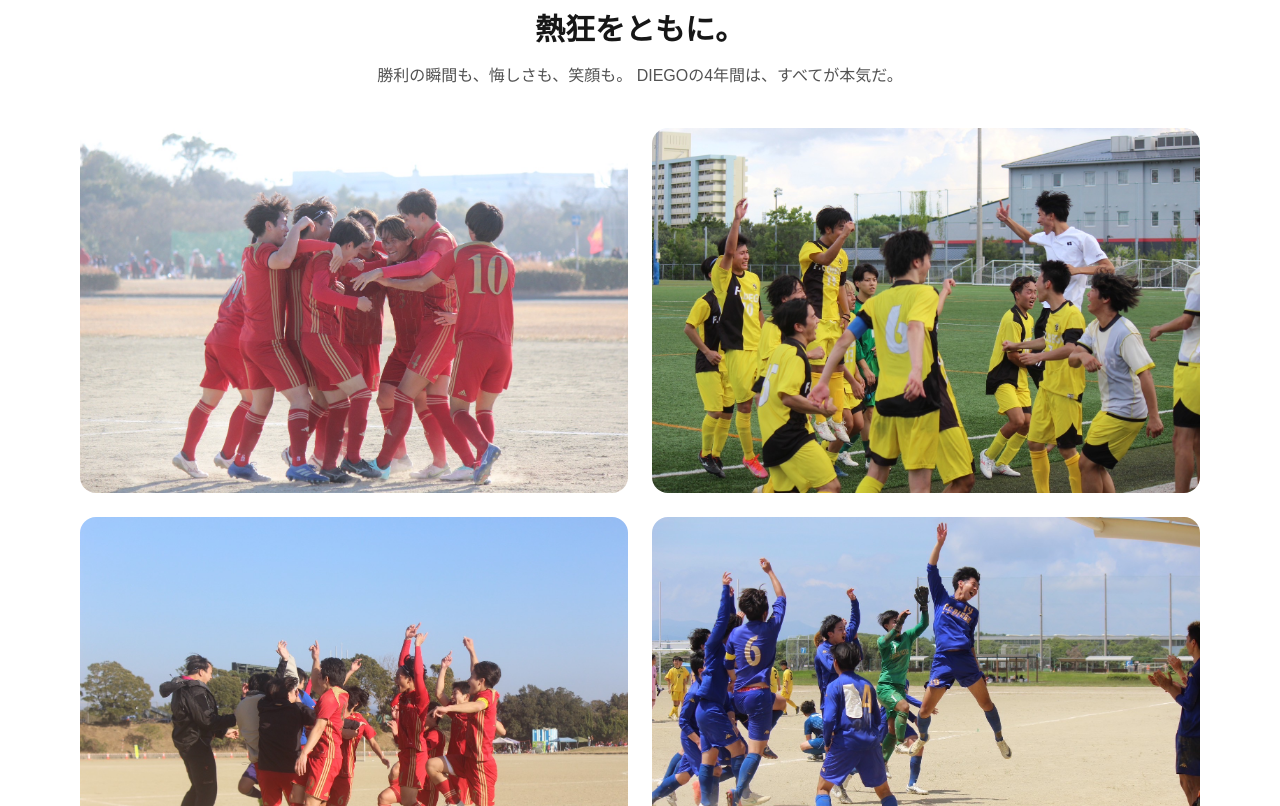
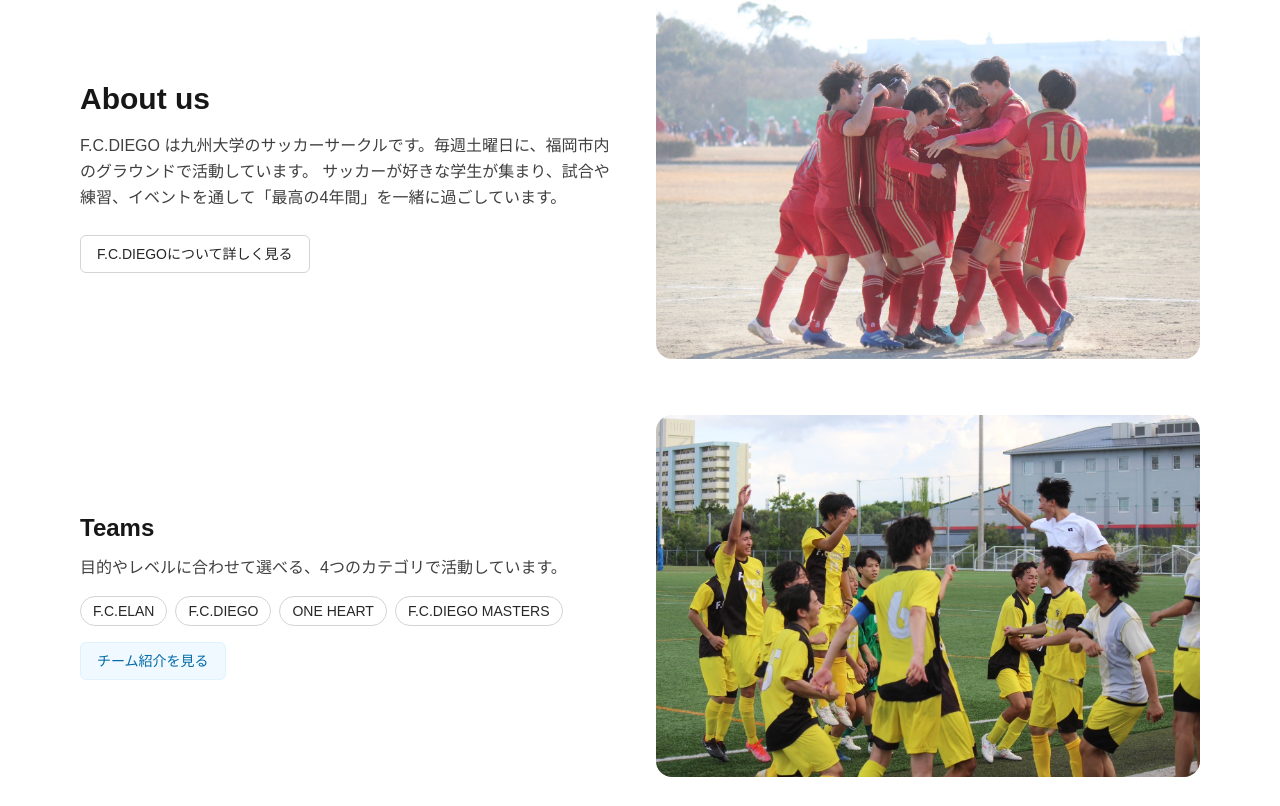
Before and after one commit to ogachan2/fcdiego-site, a Next.js app: page / in a window 1280 px wide. Shown: the part 834-1640 px from the top of the page. Built offline with nearby package versions, Linux system fonts and the light colour scheme.

Commit message:
Top,About構成変更

```diff
--- a/src/app/about/page.tsx
+++ b/src/app/about/page.tsx
@@ -47,8 +47,45 @@ export default function AboutPage() {
           </section>
         </Reveal>
 
+  {/* ===== Emotion Gallery ===== */}
+      <section className="max-w-6xl mx-auto px-4 py-20">
+        <Reveal>
+          <h2 className="text-2xl sm:text-3xl font-semibold text-center">
+            熱狂をともに。
+          </h2>
+        </Reveal>
+
+        <Reveal delay={0.1}>
+          <p className="mt-4 text-center text-neutral-600 text-sm sm:text-base max-w-2xl mx-auto">
+            勝利の瞬間も、悔しさも、笑顔も。DIEGOの4年間は、すべてが本気だ。
+          </p>
+        </Reveal>
+
+        <Reveal delay={0.2}>
+          <div className="mt-10 grid grid-cols-1 sm:grid-cols-2 gap-6">
+            {[
+              "/top/top1.JPEG",
+              "/top/top2.JPEG",
+            ].map((src) => (
+              <div
+                key={src}
+                className="relative aspect-[3/2] overflow-hidden rounded-2xl"
+              >
+                <Image
+                  src={src}
+                  alt="F.C.DIEGO moment"
+                  fill
+                  className="object-cover transition-transform duration-500 hover:scale-105"
+                />
+              </div>
+            ))}
+          </div>
+        </Reveal>
+      </section>
+
+
         {/* Mission / Vision / Value */}
-        <Reveal>
+        {/* <Reveal>
           <section>
             <h2 className="text-3xl font-bold mb-6">Mission / Vision / Value</h2>
             <div className="space-y-4 text-neutral-700">
@@ -63,40 +100,7 @@ export default function AboutPage() {
               </p>
             </div>
           </section>
-        </Reveal>
-
-        {/* Teams */}
-        <Reveal>
-          <section>
-            <h2 className="text-3xl font-bold mb-6">Teams</h2>
-            <div className="grid sm:grid-cols-2 gap-6">
-              <Reveal>
-                <div className="p-6 border rounded-xl hover:shadow-md transition">
-                  <h3 className="font-semibold text-lg">F.C.ELAN</h3>
-                  <p className="text-neutral-600">競技志向のトップカテゴリ</p>
-                </div>
-              </Reveal>
-              <Reveal>
-                <div className="p-6 border rounded-xl hover:shadow-md transition">
-                  <h3 className="font-semibold text-lg">F.C.DIEGO</h3>
-                  <p className="text-neutral-600">バランス重視のメインカテゴリ</p>
-                </div>
-              </Reveal>
-              <Reveal>
-                <div className="p-6 border rounded-xl hover:shadow-md transition">
-                  <h3 className="font-semibold text-lg">ONE HEART</h3>
-                  <p className="text-neutral-600">初心者歓迎の育成カテゴリ</p>
-                </div>
-              </Reveal>
-              <Reveal>
-                <div className="p-6 border rounded-xl hover:shadow-md transition">
-                  <h3 className="font-semibold text-lg">F.C.DIEGO MASTERS</h3>
-                  <p className="text-neutral-600">社会人・OB中心のカテゴリ</p>
-                </div>
-              </Reveal>
-            </div>
-          </section>
-        </Reveal>
+        </Reveal> */}
 
         {/* Activity */}
         <Reveal>
@@ -108,21 +112,6 @@ export default function AboutPage() {
               <li>・メンバー：約150名（九大生・他大学生・マネージャー）</li>
               <li>・特徴：競技と自由の両立／学生主体の運営体制</li>
             </ul>
-          </section>
-        </Reveal>
-
-        {/* Highlights */}
-        <Reveal>
-          <section>
-            <h2 className="text-3xl font-bold mb-6">Highlights</h2>
-            <p className="text-neutral-700">
-              同好会選手権 九州大会準優勝（2024）／全国大会ベスト16・総合11位などの実績。過去には2年連続で全国大会準優勝。
-              詳細は{" "}
-              <a href="/results" className="text-blue-600 hover:underline">
-                Resultsページ
-              </a>{" "}
-              へ。
-            </p>
           </section>
         </Reveal>
 
--- a/src/app/page.tsx
+++ b/src/app/page.tsx
@@ -18,48 +18,14 @@ export default function HomePage() {
         </div>
       </section>
 
-{/* ===== Emotion Gallery ===== */}
-<section className="max-w-6xl mx-auto px-4 py-20">
-  <Reveal>
-    <h2 className="text-2xl sm:text-3xl font-semibold text-center">
-      熱狂をともに。
-    </h2>
-  </Reveal>
-
-  <Reveal delay={0.1}>
-    <p className="mt-4 text-center text-neutral-600 text-sm sm:text-base max-w-2xl mx-auto">
-      勝利の瞬間も、悔しさも、笑顔も。
-      DIEGOの4年間は、すべてが本気だ。
-    </p>
-  </Reveal>
-
-  <Reveal delay={0.2}>
-    <div className="mt-10 grid grid-cols-1 sm:grid-cols-2 gap-6">
-      {["/top/top1.JPEG", "/top/top2.JPEG", "/top/top3.JPEG", "/top/top4.JPEG"].map(
-        (src) => (
-          <div
-            key={src}
-            className="relative aspect-[3/2] overflow-hidden rounded-2xl"
-          >
-            <Image
-              src={src}
-              alt="F.C.DIEGO moment"
-              fill
-              className="object-cover transition-transform duration-500 hover:scale-105"
-            />
-          </div>
-        )
-      )}
-    </div>
-  </Reveal>
-</section>
-
-
 
       {/* ===== About（紹介） ===== */}
       <section className="max-w-6xl mx-auto px-4 py-16">
+        {/* About us（テキスト＋画像） */}
+        <div className="grid gap-8 lg:grid-cols-2 lg:items-center">
+          <div>
             <Reveal>
-          <h2 className="text-2xl sm:text-3xl font-semibold">About us.</h2>
+              <h2 className="text-2xl sm:text-3xl font-semibold">About us</h2>
             </Reveal>
             <Reveal delay={0.1}>
               <p className="mt-4 text-neutral-700 leading-relaxed max-w-3xl">
@@ -77,10 +43,25 @@ export default function HomePage() {
                 </Link>
               </div>
             </Reveal>
+          </div>
 
-        {/* ===== Teams ティーザー ===== */}
+          <Reveal delay={0.15}>
+            <div className="relative aspect-[3/2] overflow-hidden rounded-2xl bg-neutral-100">
+              <Image
+                src="/top/top1.JPEG"
+                alt="F.C.DIEGO about"
+                fill
+                className="object-cover"
+              />
+            </div>
+          </Reveal>
+        </div>
+
+        {/* Teams ティーザー（テキスト＋画像） */}
+        <div className="mt-14 grid gap-8 lg:grid-cols-2 lg:items-center">
+          <div>
             <Reveal delay={0.25}>
-          <h3 className="mt-12 text-xl sm:text-2xl font-semibold">Teams</h3>
+              <h3 className="text-xl sm:text-2xl font-semibold">Teams</h3>
             </Reveal>
             <Reveal delay={0.3}>
               <p className="mt-3 text-neutral-700 text-sm sm:text-base max-w-3xl">
@@ -114,7 +95,35 @@ export default function HomePage() {
                 </Link>
               </div>
             </Reveal>
+          </div>
+
+          <Reveal delay={0.33}>
+            <div className="relative aspect-[3/2] overflow-hidden rounded-2xl bg-neutral-100">
+              <Image
+                src="/top/top2.JPEG"
+                alt="F.C.DIEGO teams"
+                fill
+                className="object-cover"
+              />
+            </div>
+          </Reveal>
+        </div>
       </section>
+
+     {/* Highlights */}
+<Reveal>
+  <section className="max-w-6xl mx-auto px-4 py-16">
+    <h2 className="text-3xl font-bold mb-6">Highlights</h2>
+    <p className="text-neutral-700 max-w-3xl">
+      同好会選手権 九州大会準優勝（2024）／全国大会ベスト16・総合11位などの実績。過去には2年連続で全国大会準優勝。
+      詳細は{" "}
+      <a href="/results" className="text-blue-600 hover:underline">
+        Resultsページ
+      </a>{" "}
+      へ。
+    </p>
+  </section>
+</Reveal>
 
       {/* ===== CTA（参加を促す） ===== */}
       <section className="relative">
--- a/src/app/results/page.tsx
+++ b/src/app/results/page.tsx
@@ -91,7 +91,7 @@ export default function ResultsPage() {
         <header className="text-center space-y-3">
           <h1 className="text-4xl font-extrabold tracking-tight">Results</h1>
           <p className="text-neutral-600">
-            年度ごとの主な戦績を掲載しています。太字・補足などは自由に加筆してください。
+            年度ごとの主な戦績を掲載しています。
           </p>
         </header>
       </Reveal>
@@ -134,7 +134,7 @@ export default function ResultsPage() {
       </section>
 
       {/* 編集メモ */}
-      <Reveal>
+      {/* <Reveal>
         <aside className="mt-8 rounded-xl border bg-neutral-50 p-4 text-sm text-neutral-600">
           <p className="mb-1 font-semibold">編集メモ</p>
           <ul className="list-disc pl-5 space-y-1">
@@ -143,7 +143,7 @@ export default function ResultsPage() {
             <li>必要なら年度を追加（例：<code>{`{ year: 2025, items: [] }`}</code>）。</li>
           </ul>
         </aside>
-      </Reveal>
+      </Reveal> */}
     </div>
    </>
   );
```
Lines whose indentation alone changed are shown as unchanged.
